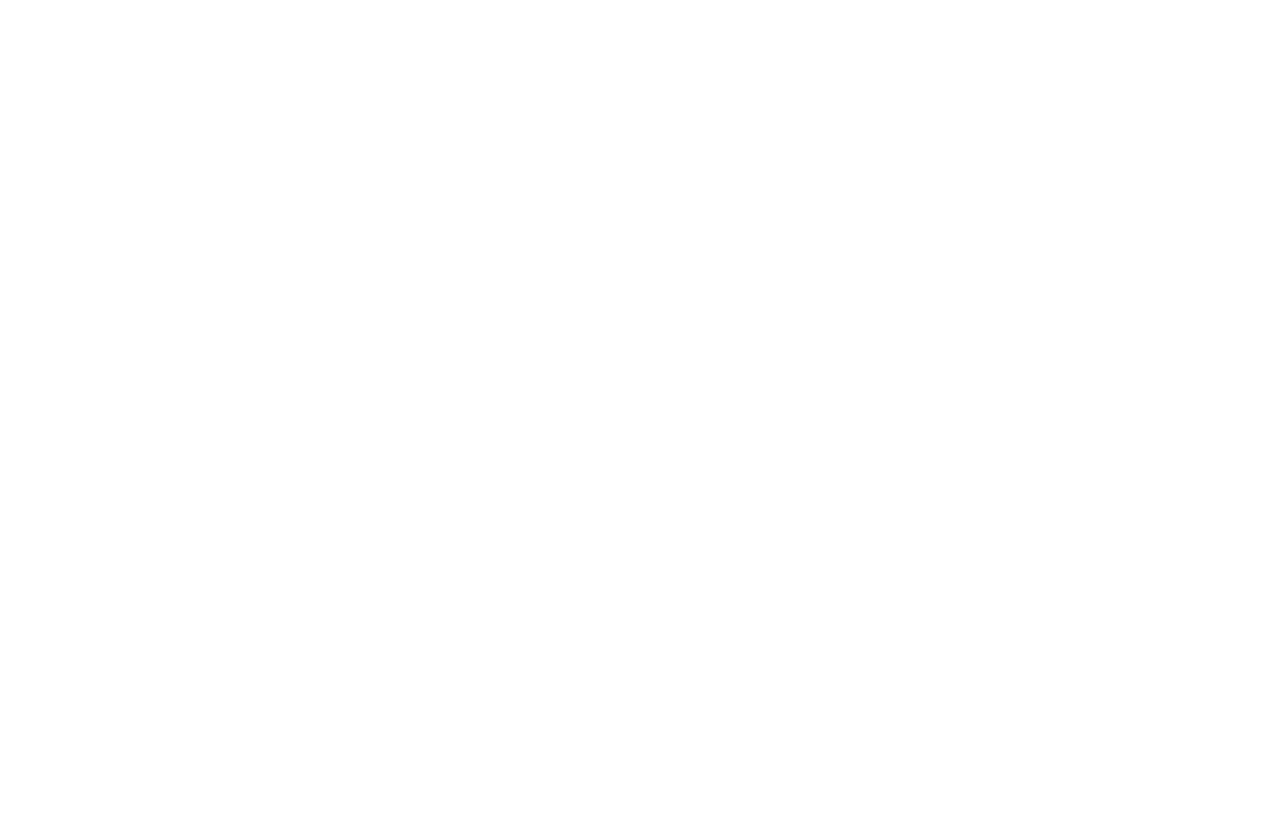
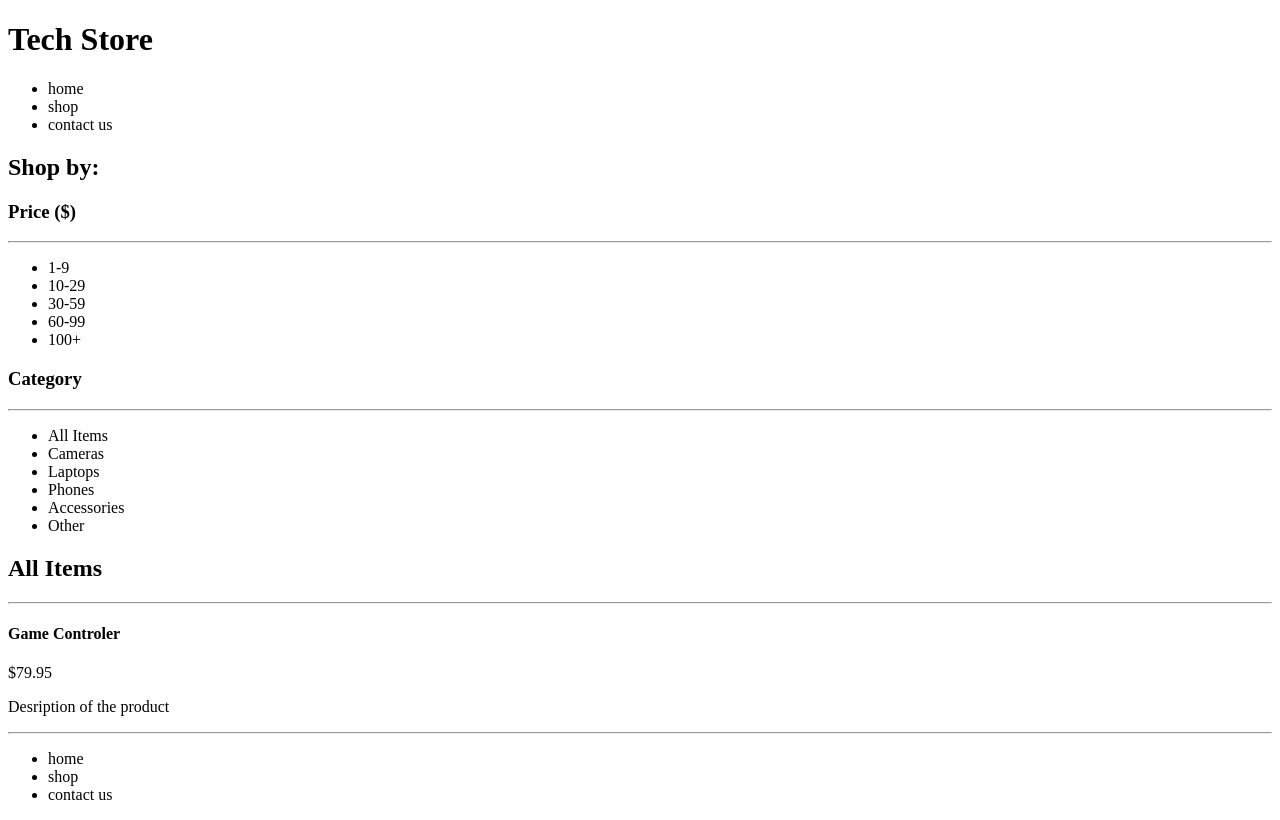
Before and after one commit to tolsdorfw/web_dev_basics1, a plain HTML site: page index.html in a window 1280 px wide. Drawn offline with Linux system fonts and the light colour scheme.

Commit message:
Added html code to index.html and created images directory

```diff
--- a/index.html
+++ b/index.html
@@ -1,9 +1,64 @@
 <!DOCTYPE html>
-<html>
+<html lang="en">
     <head>
-
+        <meta charset="utf-8">
+        <title>
+            Tech Store
+        </title>
     </head>
     <body>
-
+        <div>
+            <h1>Tech Store</h1>
+            <div>
+                <ul>
+                    <li>home</li>
+                    <li>shop</li>
+                    <li>contact us</li>
+                </ul>
+            </div>
+        </div>
+        <div>
+            <h2>Shop by:</h2>
+            <h3>Price <span>($)</span></h3>
+            <hr>
+            <div>
+                <ul>
+                    <li>1-9</li>
+                    <li>10-29</li>
+                    <li>30-59</li>
+                    <li>60-99</li>
+                    <li>100+</li>
+                </ul>
+            </div>
+            <h3>Category</h3>
+            <hr>
+                <div>
+                    <ul>
+                        <li>All Items</li>
+                        <li>Cameras</li>
+                        <li>Laptops</li>
+                        <li>Phones</li>
+                        <li>Accessories</li>
+                        <li>Other</li>
+                    </ul>
+                </div>
+        </div>
+        <div>
+            <h2>All Items</h2>
+            <hr>
+            <div>
+                <h4>Game Controler</h4>
+                <p>$79.95</p>
+                <p>Desription of the product</p>
+            </div>
+        </div>
+        <hr>
+        <div>
+            <ul>
+                <li>home</li>
+                <li>shop</li>
+                <li>contact us</li>
+            </ul>
+        </div>
     </body>
 </html>
```
Also changed, not shown: css/style.css (added).
